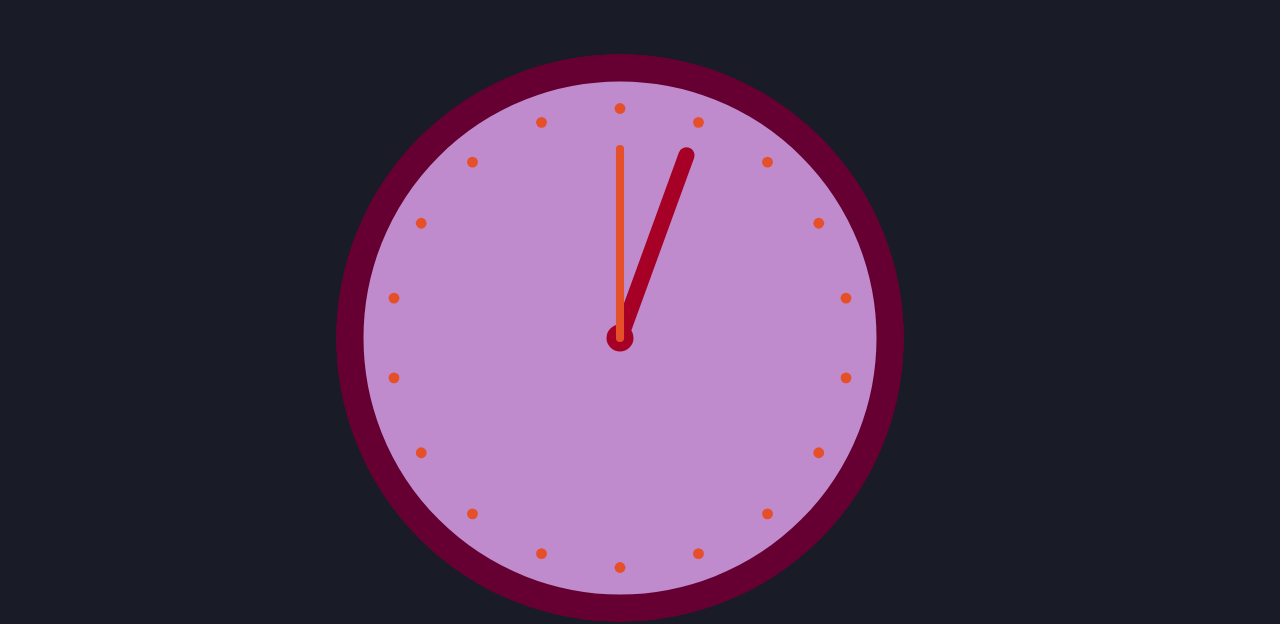
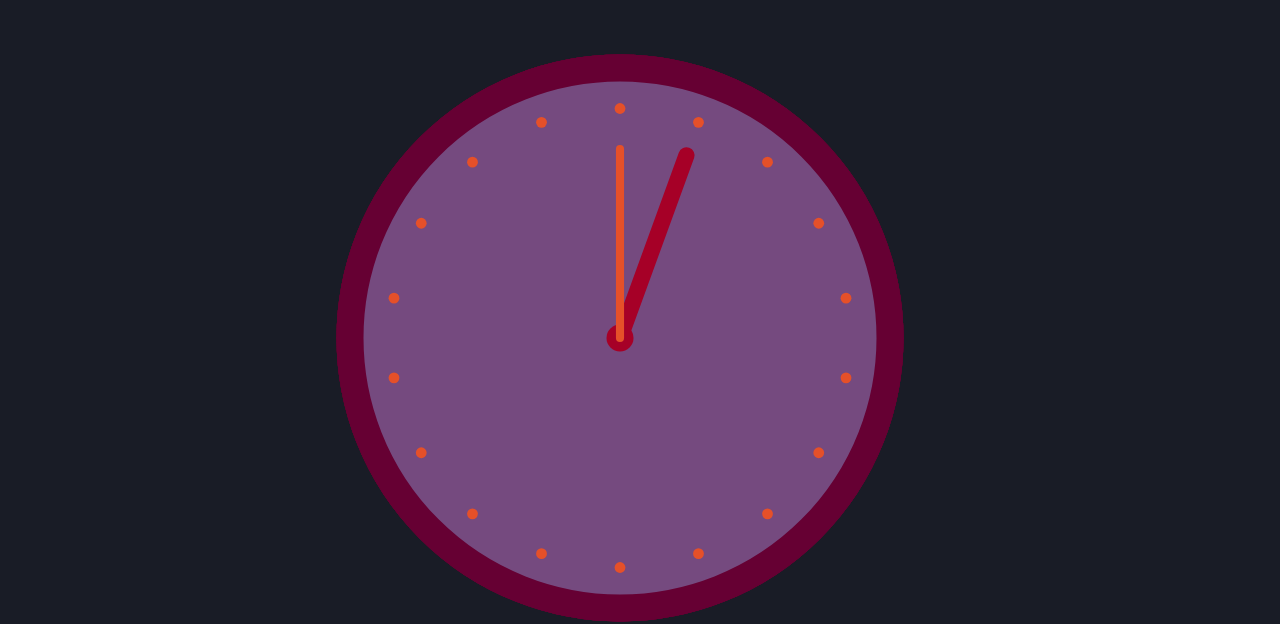
Before and after one commit to crunchyraff/crunchyraff.github.io, a plain HTML site: page 90seconds/index.html in a window 1280 px wide. Shown: the part 212-836 px from the top of the page. Drawn offline with Linux system fonts and the light colour scheme.

Commit message:
Update index.html

```diff
--- a/90seconds/index.html
+++ b/90seconds/index.html
@@ -37,7 +37,7 @@
         var ctx = canvas.getContext("2d");
         var radius = canvas.height / 2;
         var col1 = '#660033';     //border
-        var col2 = '#bf8bcc';     //clock face
+        var col2 = '#754a7f';     //clock face
         var col3 = '#a60027';     //hand
         var col4 = '#ffd97b';     //warning
         var col5 = '#e55029';
@@ -58,7 +58,7 @@
         function drawFace(ctx, radius) {
           ctx.beginPath();
           ctx.arc(0, 0, radius, 0, 2*Math.PI);
-          if(Math.abs(secs - mark) <= 2 || Math.abs(secs-mark) >= 87)
+          if(Math.abs(secs-mark) <= 3 || Math.abs(secs-mark) >= 87)
             ctx.fillStyle = col4;
           else
             ctx.fillStyle = col2;
```
